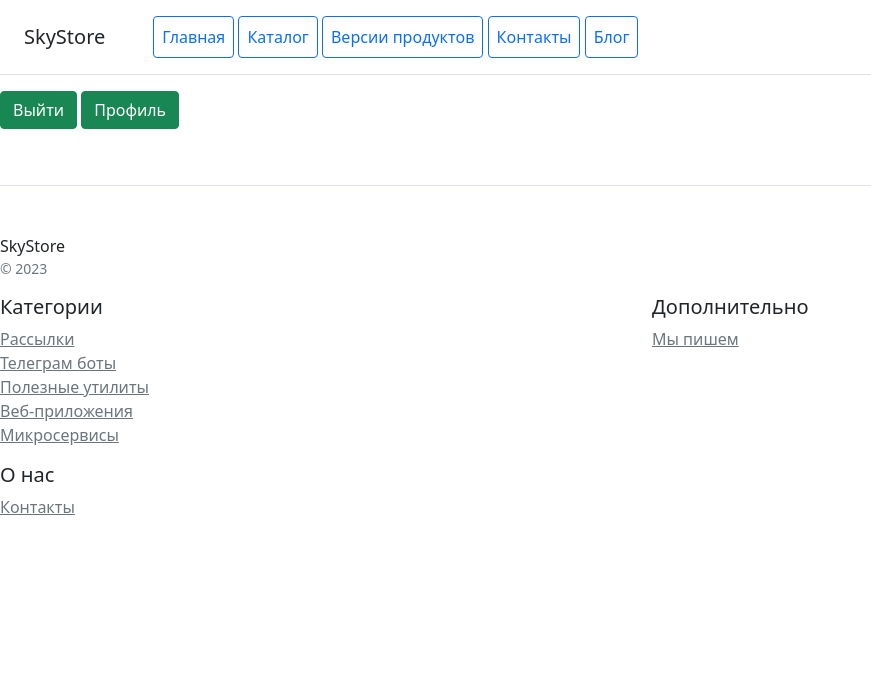
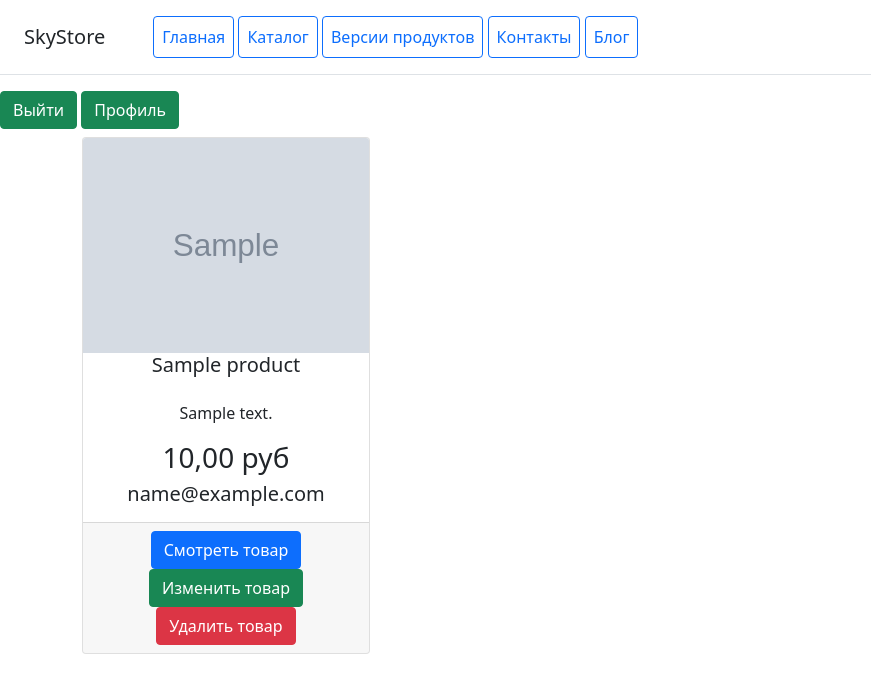
Before and after one commit to Mishka1994/Web-Store, a Django app: page /list_product/ in a window 1280 px wide. Shown: the top 694 px of the page, without its empty margins (0-871 px from the left). Before the commit the page ends 515 px from the top, so only its background shows below. Run offline with Django 4.2, Linux system fonts and the light colour scheme; a user stored in the database is signed in; tables that the repository leaves empty hold one stand-in row (values such as "Sample post"); grey boxes marked "Sample" are stand-in pictures; data that the repository does not hold is empty; parts of the project's set-up code (start-up, migrations or seed data) failed here and were passed over; some libraries are stand-ins or nearby versions.

Commit message:
completing HomeWork pt2

```diff
--- a/catalog/forms.py
+++ b/catalog/forms.py
@@ -20,10 +20,10 @@ class ProductForm(forms.ModelForm):
         model = Product
         fields = ('name', 'description', 'category_product', 'price', 'status_of_product',)
 
-#    def __init__(self, *args, **kwargs):
-#        super().__init__(*args, **kwargs)
-#        for field_name, field in self.fields.items():
-#            field.widget.attrs['class'] = 'form-control'
+    #    def __init__(self, *args, **kwargs):
+    #        super().__init__(*args, **kwargs)
+    #        for field_name, field in self.fields.items():
+    #            field.widget.attrs['class'] = 'form-control'
 
     def clean_name(self):
         cleaned_data = self.cleaned_data.get('name')
@@ -42,6 +42,12 @@ class ProductForm(forms.ModelForm):
                 raise forms.ValidationError(f'Описание содержит некорректное слово: {word}')
 
         return cleaned_data
+
+
+class ProductFormManagers(forms.ModelForm):
+    class Meta:
+        model = Product
+        fields = ('description', 'category_product', 'status_of_product')
 
 
 class CategoryForm(forms.ModelForm):
--- a/catalog/models.py
+++ b/catalog/models.py
@@ -40,8 +40,17 @@ class Product(models.Model):
         permissions = [
             (
                 'set_status_of_product',
-                'Can status product'
+                'Can status_of_product'
+            ),
+            (
+                'set_description',
+                'Can description'
+            ),
+            (
+                'set_category_product',
+                'Can category_product'
             )
+
         ]
 
 
--- a/catalog/templates/catalog/product_list.html
+++ b/catalog/templates/catalog/product_list.html
@@ -25,9 +25,9 @@
                 </div>
                 <div class="card-footer">
                     <a href="{% url 'catalog:view_product' item.pk %}" class="btn btn-primary">Смотреть товар</a>
-                    {% if perms.catalog.change_product %}
-                    <a href="{% url 'catalog:update_product' item.pk %}" class="btn btn-success">Изменить товар</a>
-                    {% endif %}
+                        {% if perms.catalog.change_product %}
+                            <a href="{% url 'catalog:update_product' item.pk %}" class="btn btn-success">Изменить товар</a>
+                        {% endif %}
                     {% if perms.catalog.delete_product %}
                     <a href="{% url 'catalog:delete_product' item.pk %}" class="btn btn-danger">Удалить товар</a>
                     {% endif %}
--- a/catalog/views.py
+++ b/catalog/views.py
@@ -1,11 +1,11 @@
-from django.contrib.auth.mixins import PermissionRequiredMixin, LoginRequiredMixin
+from django.contrib.auth.mixins import PermissionRequiredMixin, LoginRequiredMixin, UserPassesTestMixin
 from django.forms import inlineformset_factory
 from django.shortcuts import render
 from django.urls import reverse_lazy, reverse
 from pytils.translit import slugify
 from django.views.generic import ListView, CreateView, DetailView, UpdateView, DeleteView, TemplateView
 
-from catalog.forms import ProductForm, CategoryForm, VersionForm, BlogPostForm
+from catalog.forms import ProductForm, CategoryForm, VersionForm, BlogPostForm, ProductFormManagers
 from catalog.models import Product, BlogPost, Category, Version
 
 
@@ -48,7 +48,7 @@ class ProductCreateView(PermissionRequiredMixin, CreateView):
         return super().form_valid(form)
 
 
-class ProductUpdateView(PermissionRequiredMixin, UpdateView):
+class ProductUpdateView(PermissionRequiredMixin, UserPassesTestMixin, UpdateView):
     model = Product
     form_class = ProductForm
     permission_required = 'catalog.change_product'
@@ -75,10 +75,25 @@ class ProductUpdateView(PermissionRequiredMixin, UpdateView):
 
         return super().form_valid(form)
 
+    def test_func(self):
+        return self.request.user.is_staff
 
-class ProductListView(ListView):
+    def get_form_class(self):
+        if self.test_func():
+            return ProductFormManagers
+        else:
+            return ProductForm
+
+
+class ProductListView(PermissionRequiredMixin, ListView):
     model = Product
     form_class = ProductForm
+    permission_required = ['catalog.change_product',
+                           'catalog_view_product',
+                           'catalog.set_status_of_product',
+                           'catalog.set_description',
+                           'catalog.set_category_product'
+                           ]
 
     def get_context_data(self, *, object_list=None, **kwargs):
         context_data = super().get_context_data(**kwargs)
@@ -93,20 +108,15 @@ class ProductListView(ListView):
 
         return context_data
 
-    def get_queryset(self, *args, **kwargs):
-        return super().get_queryset().filter(
-            id=self.kwargs.get('pk'),
-            creator_id=self.request.user
-        )
-
 
 class ProductDetailView(PermissionRequiredMixin, DetailView):
     model = Product
     permission_required = 'catalog.view_product'
 
 
-class ProductDeleteView(LoginRequiredMixin, DeleteView):
+class ProductDeleteView(PermissionRequiredMixin, DeleteView):
     model = Product
+    permission_required = 'catalog.delete_product'
     success_url = reverse_lazy('catalog:list_product')
 
 
```
Also changed, not shown: catalog/migrations/0015_alter_product_options.py (added).
